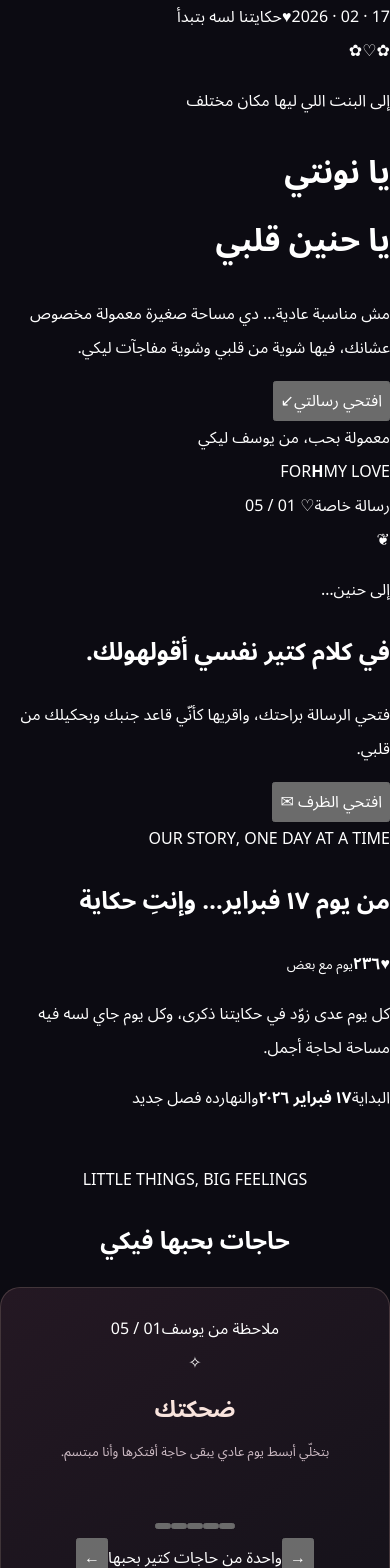
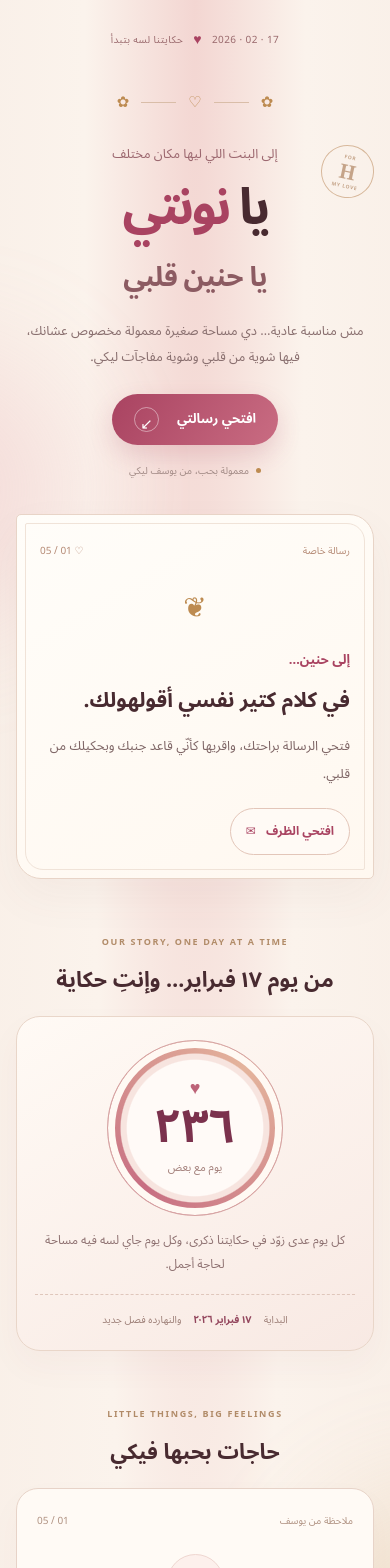
Before and after one commit to 2ed-code/Hansen-gift-from-daddy-, a React (Vite) app: page / in a window 390 px wide. Shown: the top 1568 px of the page. Built offline with nearby package versions, Linux system fonts and the light colour scheme.

Commit message:
Redesign love gift with mobile-first paper and rose theme

```diff
--- a/src/styles.css
+++ b/src/styles.css
@@ -1,128 +1,145 @@
 :root {
-  color-scheme: dark;
   font-family: "Cairo", "Noto Sans Arabic", system-ui, sans-serif;
+  color: #482a30;
+  background: #fbf3ec;
   font-synthesis: none;
   text-rendering: optimizeLegibility;
   -webkit-font-smoothing: antialiased;
-  --ink: #f8f0eb;
-  --muted: #b7a6ad;
-  --rose: #eaa0ad;
-  --rose-light: #ffd5d8;
-  --wine: #6f263d;
-  --gold: #d7b889;
-  --line: rgba(232, 194, 181, .19);
+  --paper: #fffaf5;
+  --cream: #fbf3ec;
+  --ink: #482a30;
+  --muted: #987d7c;
+  --rose: #d8798e;
+  --rose-dark: #a94361;
+  --berry: #762b48;
+  --gold: #bd8b51;
+  --line: #ead8cf;
 }
 * { box-sizing: border-box; }
-html { min-width: 320px; background: #0c0b12; scroll-behavior: smooth; }
-body { margin: 0; min-width: 320px; min-height: 100vh; background: #0c0b12; }
-button { font: inherit; -webkit-tap-highlight-color: transparent; }
-button:focus-visible { outline: 2px solid var(--rose-light); outline-offset: 4px; }
-.page-shell {
-  position: relative; isolation: isolate; min-height: 100svh; overflow: clip;
-  padding: 38px 16px 28px; color: var(--ink);
-  background: radial-gradient(ellipse at 50% 2%, #351a2a 0%, #17111c 36%, #0c0b12 76%);
-}
-.night-glow { position: absolute; z-index: -1; width: 300px; height: 300px; border-radius: 50%; pointer-events: none; opacity: .15; filter: blur(70px); }
-.glow-a { top: 120px; left: -180px; background: #d45e84; }
-.glow-b { top: 780px; right: -190px; background: #d4a86d; }
-.grain { position: absolute; inset: 0; z-index: -1; pointer-events: none; opacity: .06; background-image: radial-gradient(#fff 0.5px, transparent 0.5px); background-size: 7px 7px; mask-image: linear-gradient(to bottom, black, transparent 65%); }
-.intro, .surprise-stage, .reveal-panel, .time-section, .reasons-section, .secret-section, .music-card, .page-footer { width: min(100%, 560px); margin-inline: auto; }
-.intro { text-align: center; padding: 12px 4px 0; }
-.top-label { display: inline-flex; align-items: center; justify-content: center; gap: 9px; color: var(--gold); font: 700 9px/1.4 system-ui, sans-serif; letter-spacing: .22em; }
-.top-label i { width: 20px; height: 1px; background: var(--gold); opacity: .7; }
-.arabic-kicker { margin: 25px 0 3px; color: #d8c4cc; font-size: 13px; }
-.intro h1 { margin: 0; font-size: clamp(46px, 12vw, 76px); font-weight: 900; line-height: 1.28; letter-spacing: -.045em; }
-.intro h1 em { color: transparent; font-style: normal; background: linear-gradient(120deg, #fff2d9 8%, #e8b5b6 48%, #cda56d 90%); -webkit-background-clip: text; background-clip: text; }
-.intro-copy { margin: 8px 0 0; color: var(--muted); font-size: 14px; line-height: 1.9; }
-.surprise-stage { display: grid; place-items: center; min-height: 270px; padding: 4px 0 14px; }
-.envelope-button { position: relative; width: min(300px, 84vw); min-height: 225px; display: flex; flex-direction: column; align-items: center; justify-content: center; gap: 17px; padding: 8px 0 0; border: 0; color: var(--ink); background: transparent; cursor: pointer; }
-.envelope-glow { position: absolute; width: 190px; height: 120px; top: 38px; background: #e68fa71c; filter: blur(32px); border-radius: 50%; transition: opacity .35s ease; }
-.envelope { position: relative; display: block; width: 240px; max-width: 82vw; height: 148px; perspective: 800px; filter: drop-shadow(0 18px 24px #0005); }
-.envelope-back { position: absolute; inset: 0; border: 1px solid #e5c7ad70; border-radius: 8px; background: linear-gradient(140deg, #67404c, #351e2c 72%); }
-.envelope-back::before, .envelope-back::after { content: ""; position: absolute; bottom: 0; width: 0; height: 0; border-top: 78px solid transparent; }
-.envelope-back::before { left: 0; border-right: 120px solid #80515b; }
-.envelope-back::after { right: 0; border-left: 120px solid #59313f; }
-.envelope-paper { position: absolute; z-index: 1; left: 14px; right: 14px; bottom: 8px; height: 120px; display: flex; flex-direction: column; justify-content: center; align-items: center; gap: 9px; padding: 12px; border-radius: 4px; color: #57303d; background: linear-gradient(135deg, #f9e9d8, #e7cbb9); transition: transform .65s cubic-bezier(.2,.8,.2,1); }
-.envelope-paper span { font-size: 10px; letter-spacing: .06em; }
-.envelope-paper b { font-size: 16px; }
-.envelope-flap { position: absolute; z-index: 3; inset: 0 0 auto; height: 0; border-left: 120px solid transparent; border-right: 120px solid transparent; border-top: 92px solid #9c6670; transform-origin: top center; transition: transform .6s ease, filter .6s ease; filter: drop-shadow(0 3px 1px #0002); }
-.wax-seal { position: absolute; z-index: 4; top: 57px; left: 50%; transform: translateX(-50%); width: 43px; height: 43px; display: grid; place-items: center; border: 1px solid #eeb7a5; border-radius: 50%; color: #ffdfc9; background: radial-gradient(circle at 35% 25%, #c8797e, #762d46 72%); box-shadow: 0 3px 12px #1b0d16a6, inset 0 0 0 3px #ffffff13; font: 600 8px/1 system-ui, sans-serif; transition: opacity .2s ease, transform .4s ease; }
-.wax-seal span { margin: 0 1px; color: #ffe1d5; font-size: 12px; }
-.envelope-hint { color: #e2c9d1; font-size: 12px; letter-spacing: .015em; }
-.envelope-button.is-open .envelope-paper { transform: translateY(-68px); }
-.envelope-button.is-open .envelope-flap { transform: rotateX(180deg); }
-.envelope-button.is-open .wax-seal { opacity: 0; transform: translate(-50%, -12px) scale(.75); }
-.envelope-button:active .envelope { transform: scale(.985); }
-.reveal-panel { margin: 0 auto 48px; padding: clamp(23px, 6vw, 38px); border: 1px solid #d5b58e42; border-radius: 20px; background: linear-gradient(145deg, #251923eF, #17121ceF); box-shadow: 0 18px 55px #0003; animation: rise-in .55s ease both; }
-.section-eyebrow { color: var(--gold); font: 700 9px/1.7 system-ui, sans-serif; letter-spacing: .19em; text-align: center; }
-.reveal-panel h2 { margin: 12px 0 18px; color: #ffe5df; font-size: clamp(21px, 5vw, 27px); line-height: 1.65; text-align: center; }
-.reveal-panel p { margin: 13px 0; color: #e0d0d5; font-size: 14px; line-height: 2.1; }
-.letter-end { display: flex; justify-content: space-between; gap: 12px; align-items: center; margin-top: 22px; padding-top: 17px; border-top: 1px solid var(--line); color: var(--rose-light); font-size: 13px; }
-.letter-end b { color: var(--gold); }
-.time-section, .reasons-section { margin-top: 48px; text-align: center; }
-.time-section > h2, .reasons-section > h2 { margin: 9px 0 20px; font-size: clamp(20px, 5vw, 25px); line-height: 1.6; color: #f8e7e6; }
-.counter-card { padding: 25px 18px 20px; border: 1px solid var(--line); border-radius: 20px; background: linear-gradient(135deg, #241823, #17131b); box-shadow: 0 15px 42px #0002, inset 0 1px #fff08; }
-.counter-caption { color: #c6afb8; font-size: 12px; }
-.counter-number { margin: 3px 0 7px; color: transparent; background: linear-gradient(130deg, #fff0d4, #e7adb9 60%, #d4b37c); -webkit-background-clip: text; background-clip: text; font-size: clamp(48px, 12vw, 68px); font-weight: 900; line-height: 1.35; font-variant-numeric: tabular-nums; }
-.counter-number small { font-size: 16px; font-weight: 600; }
-.counter-date { display: flex; flex-wrap: wrap; align-items: center; justify-content: center; gap: 9px; color: #cdbbc4; font-size: 11px; }
-.counter-date span { color: var(--rose); }
-.counter-progress { height: 3px; margin: 22px 0 12px; border-radius: 4px; overflow: hidden; background: #ffffff0c; }
-.counter-progress span { display: block; height: 100%; border-radius: inherit; background: linear-gradient(90deg, var(--wine), var(--rose), var(--gold)); transition: width .5s ease; }
-.counter-footnote { color: #9f8b95; font-size: 11px; }
-.reason-card { padding: 24px 20px 18px; border: 1px solid var(--line); border-radius: 20px; background: linear-gradient(145deg, #241823, #15121a); animation: soft-in .25s ease both; }
-.reason-number { color: #a9939f; font: 700 9px/1.5 system-ui, sans-serif; letter-spacing: .18em; }
-.reason-symbol { display: block; margin: 13px 0 4px; color: var(--rose); font-size: 30px; }
-.reason-card h3 { margin: 5px 0; color: #f9e4dd; font-size: 23px; }
-.reason-card p { min-height: 48px; margin: 6px 0 16px; color: #cdbbc4; font-size: 13px; line-height: 1.9; }
-.reason-controls { display: flex; justify-content: center; align-items: center; gap: 22px; color: #a9939f; font-size: 11px; }
-.reason-controls button { width: 36px; height: 36px; border: 1px solid var(--line); border-radius: 50%; color: var(--gold); background: #ffffff06; cursor: pointer; }
-.reason-controls button:active { transform: scale(.94); }
-.secret-section { margin-top: 28px; }
-.secret-toggle { display: flex; align-items: center; gap: 13px; width: 100%; min-height: 76px; padding: 14px 16px; text-align: right; color: var(--ink); border: 1px solid #d6a4b12e; border-radius: 17px; background: linear-gradient(110deg, #271a26, #17131c); cursor: pointer; }
-.secret-icon { flex: 0 0 43px; height: 43px; display: grid; place-items: center; border: 1px solid #eaa0ad4a; border-radius: 13px; color: var(--rose); background: #eaa0ad0b; font-size: 22px; }
-.secret-toggle > span:nth-child(2) { flex: 1; display: flex; flex-direction: column; gap: 4px; }
-.secret-toggle b { font-size: 13px; }
-.secret-toggle small { color: #a994a0; font-size: 11px; }
-.secret-arrow { color: var(--gold); font-size: 23px; }
-.secret-note { margin-top: 10px; padding: 21px; border: 1px solid var(--line); border-radius: 16px; color: #dfcdd4; background: #1a151e; animation: rise-in .35s ease both; }
-.secret-star { display: block; color: var(--gold); text-align: center; font-size: 23px; }
-.secret-note p { margin: 10px 0; font-size: 13px; line-height: 2.1; }
-.secret-note b { display: block; margin-top: 12px; color: var(--rose-light); text-align: center; font-size: 12px; }
-.music-card { display: flex; align-items: center; gap: 13px; margin-top: 28px; padding: 14px; border: 1px solid var(--line); border-radius: 17px; background: #1a151e; }
-.vinyl { flex: 0 0 47px; height: 47px; display: grid; place-items: center; border: 1px solid #e8c58b54; border-radius: 50%; color: #f3c6d1; background: repeating-radial-gradient(circle, #33232e 0 5px, #211823 6px 9px); }
-.vinyl span { display: grid; place-items: center; width: 18px; height: 18px; border-radius: 50%; color: #ffdfd8; background: #87475e; font-size: 11px; }
-.vinyl.spinning { animation: spin 5s linear infinite; }
-.music-copy { flex: 1; display: flex; flex-direction: column; gap: 4px; }
-.music-copy b { color: #f4e3e5; font-size: 13px; }
-.music-copy small { color: #a994a0; font-size: 10px; }
-.play-button { flex: 0 0 42px; width: 42px; height: 42px; border: 1px solid #e8c58b6e; border-radius: 50%; color: #21151f; background: linear-gradient(135deg, #f4d6c0, #dba4b1); cursor: pointer; }
-.music-error { width: min(100%, 560px); margin: 10px auto; color: #ffcad5; font-size: 12px; text-align: center; }
-.page-footer { padding: 40px 0 18px; text-align: center; }
-.footer-mark { color: var(--gold); font: 700 14px/1.4 system-ui, sans-serif; letter-spacing: .08em; }
-.footer-mark span { color: var(--rose); padding: 0 5px; }
-.page-footer p { margin: 7px 0; color: #c3adb7; font-size: 12px; }
-.page-footer small { color: #766773; font: 10px/1.6 system-ui, sans-serif; letter-spacing: .04em; }
-.heart-rain { position: fixed; inset: 0; z-index: 10; overflow: hidden; pointer-events: none; }
-.falling-heart { position: absolute; top: -24px; color: var(--rose-light); text-shadow: 0 0 12px #eaa0ad77; animation: fall 2.3s ease-in forwards; }
-@keyframes fall { 0% { transform: translateY(0) rotate(0); opacity: 0; } 15% { opacity: .9; } 100% { transform: translateY(85vh) rotate(80deg); opacity: 0; } }
-@keyframes rise-in { from { opacity: 0; transform: translateY(12px); } to { opacity: 1; transform: translateY(0); } }
-@keyframes soft-in { from { opacity: .5; transform: translateY(4px); } to { opacity: 1; transform: translateY(0); } }
-@keyframes spin { to { transform: rotate(360deg); } }
+html { min-width: 320px; background: var(--cream); scroll-behavior: smooth; }
+body { margin: 0; min-width: 320px; min-height: 100vh; background: var(--cream); }
+button { font: inherit; cursor: pointer; -webkit-tap-highlight-color: transparent; }
+button:focus-visible, a:focus-visible { outline: 3px solid #c46b83; outline-offset: 4px; }
+.love-page { position: relative; isolation: isolate; overflow: clip; min-height: 100svh; padding: 0 16px 30px; background: radial-gradient(ellipse at 50% 0%, #f3d6d2 0%, #fbf3ec 40%, #f8eee6 100%); }
+.ambient { position: absolute; z-index: -1; width: 260px; height: 260px; border-radius: 50%; pointer-events: none; filter: blur(65px); opacity: .27; }
+.ambient-one { top: 360px; left: -190px; background: #e7a4af; }
+.ambient-two { top: 1500px; right: -180px; background: #d8b47c; }
+.hero, .letter-section, .counter-section, .reasons-section, .surprise-section, .quiz-section, .heart-section, .music-section, .footer { width: min(100%, 530px); margin-inline: auto; }
+.hero { position: relative; padding: 25px 0 29px; text-align: center; }
+.hero-topline { display: flex; justify-content: center; align-items: center; gap: 10px; color: #9a6a6d; font-size: 10px; letter-spacing: .04em; }
+.top-heart { color: var(--rose-dark); font-size: 14px; }
+.hero-ornament { display: flex; align-items: center; justify-content: center; gap: 12px; margin: 32px 0 22px; color: var(--gold); font-size: 15px; }
+.hero-ornament i { width: 35px; height: 1px; background: #d9bda8; }
+.hero-kicker { margin: 0 0 9px; color: #9b666e; font-size: 13px; }
+.hero h1 { margin: 0; color: var(--ink); font-size: clamp(46px, 13vw, 73px); font-weight: 900; line-height: 1.22; letter-spacing: -.055em; }
+.hero h1 em { color: var(--rose-dark); font-style: normal; }
+.hero h1 span { display: inline-block; margin-top: 5px; color: #8c5b62; font-size: .55em; font-weight: 700; letter-spacing: -.025em; }
+.hero-description { max-width: 340px; margin: 17px auto 23px; color: #886e6e; font-size: 13px; line-height: 2.05; }
+.primary-button { display: inline-flex; align-items: center; justify-content: center; gap: 18px; min-height: 51px; padding: 0 22px; border: 0; border-radius: 999px; color: white; background: linear-gradient(120deg, #a94361, #c96c82); box-shadow: 0 10px 24px #a943612e; font-size: 13px; font-weight: 800; transition: transform .18s ease, box-shadow .18s ease; }
+.primary-button:active, .gift-button:active, .big-heart-button:active { transform: scale(.97); }
+.primary-button b { display: grid; place-items: center; width: 25px; height: 25px; border: 1px solid #ffffff70; border-radius: 50%; font-size: 15px; }
+.hero-footnote { display: flex; align-items: center; justify-content: center; gap: 7px; margin-top: 15px; color: #a28b86; font-size: 10px; }
+.tiny-dot { width: 5px; height: 5px; border-radius: 50%; background: var(--gold); }
+.hero-stamp { position: absolute; top: 145px; right: max(0px, calc((100% - 460px) / 2)); display: flex; flex-direction: column; align-items: center; justify-content: center; width: 53px; height: 53px; border: 1px solid #caa27d; border-radius: 50%; color: #b18764; opacity: .72; transform: rotate(12deg); }
+.hero-stamp span { font: 700 5px/1.4 system-ui, sans-serif; letter-spacing: .13em; }
+.hero-stamp b { font: 700 20px/1.1 Georgia, serif; }
+.letter-section { margin-top: 4px; }
+.letter-card { position: relative; padding: 25px 23px 23px; border: 1px solid #e8d4c7; border-radius: 5px 25px 5px 25px; background: linear-gradient(150deg, #fffdf9, #fff8f0); box-shadow: 0 18px 45px #74464a0d; }
+.letter-card::before { content: ""; position: absolute; inset: 8px; border: 1px solid #f0e3d8; border-radius: 2px 18px 2px 18px; pointer-events: none; }
+.letter-top { position: relative; display: flex; justify-content: space-between; color: #b58a75; font-size: 10px; }
+.letter-flower { position: relative; margin: 18px 0 8px; color: #bd8b51; text-align: center; font-size: 28px; }
+.letter-label { position: relative; margin: 7px 0; color: var(--rose-dark); font-size: 13px; font-weight: 800; }
+.letter-card h2 { position: relative; margin: 9px 0 14px; color: var(--ink); font-size: clamp(20px, 5.4vw, 25px); line-height: 1.7; }
+.letter-card > p:not(.letter-label) { position: relative; margin: 12px 0; color: #7e6565; font-size: 13px; line-height: 2.15; }
+.letter-signoff { position: relative; display: flex; justify-content: space-between; align-items: center; gap: 10px; margin-top: 21px; padding-top: 16px; border-top: 1px dashed #e5cfc3; color: #9c7d73; font-size: 12px; }
+.letter-signoff strong { color: var(--rose-dark); font-size: 14px; }
+.outline-button { position: relative; display: inline-flex; align-items: center; gap: 10px; margin-top: 7px; padding: 10px 15px; border: 1px solid #e3c6b9; border-radius: 999px; color: var(--rose-dark); background: #fffaf5; font-size: 12px; font-weight: 700; }
+.text-button { position: relative; display: block; margin: 15px auto 0; padding: 7px 12px; border: 0; color: var(--rose-dark); background: transparent; font-size: 11px; font-weight: 800; }
+.counter-section, .reasons-section, .surprise-section, .quiz-section, .heart-section, .music-section { margin-top: 44px; }
+.section-heading { margin-bottom: 18px; text-align: center; }
+.section-heading > span { color: #b18b68; font: 700 9px/1.6 system-ui, sans-serif; letter-spacing: .18em; }
+.section-heading h2 { margin: 6px 0 0; color: var(--ink); font-size: clamp(20px, 5.5vw, 25px); font-weight: 900; line-height: 1.65; }
+.counter-panel { padding: 23px 18px 20px; border: 1px solid #e9d6c9; border-radius: 24px; background: linear-gradient(150deg, #fffaf5, #f8e9e3); text-align: center; box-shadow: 0 15px 35px #7a3a4b0a; }
+.counter-ring { display: flex; flex-direction: column; align-items: center; justify-content: center; width: 176px; height: 176px; margin: 0 auto 12px; border: 1px solid #d6a4a3; border-radius: 50%; background: radial-gradient(circle, #fffaf7 55%, #f7e4df 56%, #f7e4df 60%, transparent 61%), conic-gradient(from 220deg, #c76e82, #e4b49c, #c76e82); box-shadow: inset 0 0 0 7px #fff9f3; }
+.counter-heart { color: #bd6378; font-size: 18px; line-height: 1.2; }
+.counter-ring strong { color: #7b314d; font-size: 47px; font-weight: 900; line-height: 1.2; font-variant-numeric: tabular-nums; }
+.counter-ring small { color: #a17d78; font-size: 11px; }
+.counter-panel > p { max-width: 310px; margin: 13px auto 17px; color: #8d7070; font-size: 12px; line-height: 2; }
+.counter-meta { display: flex; flex-wrap: wrap; align-items: center; justify-content: center; gap: 7px 12px; padding-top: 14px; border-top: 1px dashed #dfc6bb; color: #9c7e76; font-size: 10px; }
+.counter-meta b { color: #93465d; }
+.reason-card { padding: 21px 20px 18px; border: 1px solid #e7d3c8; border-radius: 22px; background: #fffaf5; box-shadow: 0 14px 35px #7a3a4b08; animation: card-in .24s ease both; }
+.reason-card-head { display: flex; justify-content: space-between; color: #b09282; font-size: 10px; }
+.reason-icon { display: grid; place-items: center; width: 57px; height: 57px; margin: 23px auto 10px; border: 1px solid #efd6d0; border-radius: 50%; color: var(--rose-dark); background: #fdf0ec; font-size: 28px; }
+.reason-card h3 { margin: 0; color: var(--ink); text-align: center; font-size: 24px; }
+.reason-card > p { min-height: 54px; max-width: 320px; margin: 7px auto 18px; color: #8d7170; text-align: center; font-size: 13px; line-height: 2; }
+.reason-progress { display: flex; justify-content: center; gap: 6px; margin: 10px 0 17px; }
+.reason-progress button { width: 6px; height: 6px; padding: 0; border: 0; border-radius: 99px; background: #e7cfc7; transition: width .2s ease, background .2s ease; }
+.reason-progress button.active { width: 22px; background: var(--rose-dark); }
+.reason-actions { display: flex; justify-content: space-between; align-items: center; padding-top: 13px; border-top: 1px solid #f0e2da; color: #ad9387; font-size: 10px; }
+.round-button { width: 34px; height: 34px; border: 1px solid #ead4ca; border-radius: 50%; color: #a54e65; background: #fffdfa; font-size: 17px; }
+.section-description { margin: -5px 0 17px; color: #927774; text-align: center; font-size: 12px; line-height: 1.9; }
+.gift-button { display: flex; flex-direction: column; align-items: center; justify-content: center; gap: 7px; width: 100%; min-height: 170px; padding: 22px; border: 1px solid #d9b9a7; border-radius: 24px; color: #fffaf5; background: radial-gradient(circle at 50% 0%, #a85069, #742e4a 75%); box-shadow: 0 16px 34px #762b4822; transition: transform .18s ease; }
+.gift-emoji { font-size: 44px; filter: drop-shadow(0 6px 9px #30101c55); }
+.gift-button > span:nth-child(2) { font-size: 15px; font-weight: 900; }
+.gift-button small { color: #f0d7d5; font-size: 10px; }
+.surprise-reveal { position: relative; margin-top: 13px; padding: 23px 20px; border: 1px solid #e7d1c3; border-radius: 20px; background: #fffaf5; text-align: center; animation: card-in .3s ease both; }
+.surprise-sparkle { color: var(--gold); font-size: 25px; }
+.surprise-reveal h3 { margin: 8px 0; color: #903c58; font-size: 19px; }
+.surprise-reveal p { margin: 0; color: #856a6b; font-size: 13px; line-height: 2; }
+.quiz-card { padding: 22px 18px; border: 1px solid #e8d5ca; border-radius: 22px; background: #fffaf5; }
+.quiz-number { color: #b38a70; font-size: 10px; }
+.quiz-card h3 { margin: 9px 0 16px; color: var(--ink); font-size: 16px; line-height: 1.8; }
+.quiz-options { display: grid; gap: 9px; }
+.quiz-options button { display: flex; align-items: center; justify-content: space-between; gap: 12px; min-height: 45px; padding: 10px 13px; border: 1px solid #ead8cf; border-radius: 13px; color: #7f6262; background: #fffdf9; text-align: right; font-size: 12px; }
+.quiz-options button span { color: #bd8b51; font-size: 17px; }
+.quiz-options button.chosen { border-color: #cb8493; color: #913f59; background: #fff0f0; }
+.quiz-feedback { margin: 14px 0 0; padding: 11px 12px; border-radius: 12px; color: #9d5462; background: #fae9e7; font-size: 12px; line-height: 1.9; animation: card-in .2s ease both; }
+.quiz-feedback.correct { color: #6c6a3d; background: #f5f0da; }
+.heart-card { padding: 24px 18px; border: 1px solid #e8d4c9; border-radius: 24px; background: linear-gradient(150deg, #fffaf5, #f7e5e1); text-align: center; }
+.heart-card-eyebrow { color: #b08b6f; font-size: 10px; }
+.heart-card h2 { margin: 8px 0 4px; color: var(--ink); font-size: 21px; }
+.heart-card > p { color: #927674; font-size: 12px; line-height: 1.8; }
+.big-heart-button { display: grid; place-items: center; width: 82px; height: 82px; margin: 17px auto 12px; border: 0; border-radius: 50%; color: #fff9f5; background: radial-gradient(circle at 35% 25%, #e79aaa, #ac3e60 78%); box-shadow: 0 9px 22px #a9436138, inset 0 2px 4px #ffffff50; font-size: 37px; transition: transform .18s ease; }
+.heart-count { display: flex; flex-direction: column; gap: 2px; color: #8d3654; font-size: 19px; font-weight: 900; }
+.heart-count span { color: #a78a81; font-size: 10px; font-weight: 500; }
+.heart-milestone { color: #a94361 !important; font-weight: 800; }
+.music-card { display: flex; align-items: center; gap: 12px; padding: 15px; border: 1px solid #e5d0c5; border-radius: 19px; background: #fffaf5; }
+.record { display: grid; flex: 0 0 51px; place-items: center; width: 51px; height: 51px; border: 1px solid #c4a28d; border-radius: 50%; background: repeating-radial-gradient(circle, #5e3947 0 3px, #3c2632 4px 6px); box-shadow: 0 3px 8px #60313c1a; }
+.record span { display: grid; place-items: center; width: 19px; height: 19px; border-radius: 50%; color: white; background: #c9798b; font-size: 11px; }
+.record-playing { animation: rotate-record 5s linear infinite; }
+.music-info { display: flex; flex: 1; min-width: 0; flex-direction: column; gap: 4px; }
+.music-info strong { color: var(--ink); font-size: 12px; }
+.music-info span { color: #997d78; font-size: 10px; line-height: 1.7; }
+.music-info small { color: #b29a8e; font-size: 9px; line-height: 1.6; }
+.music-toggle { flex: 0 0 40px; width: 40px; height: 40px; border: 0; border-radius: 50%; color: white; background: linear-gradient(135deg, #b6506c, #8a3454); font-size: 14px; }
+.music-error { color: #a94361; font-size: 11px; line-height: 1.8; text-align: center; }
+.music-credit { color: #ad9387; text-align: center; font-size: 9px; line-height: 1.8; }
+.music-credit a, .music-error a { color: #9b425d; }
+.footer { padding: 39px 0 18px; text-align: center; }
+.footer-flourish { color: #bf9365; font-size: 16px; }
+.footer p { margin: 10px 0 3px; color: #987c75; font-size: 12px; }
+.footer strong { color: #913d58; font-size: 14px; }
+.footer small { display: block; margin-top: 10px; color: #b49b8e; font: 10px/1.7 system-ui, sans-serif; }
+.back-top { margin-top: 17px; padding: 8px 13px; border: 1px solid #e5d0c5; border-radius: 999px; color: #9c5367; background: #fffaf5; font-size: 10px; }
+.confetti-layer { position: fixed; inset: 0; z-index: 20; overflow: hidden; pointer-events: none; }
+.confetti-layer i { position: absolute; top: -15px; width: 7px; height: 12px; border-radius: 2px; animation: confetti-fall 1.65s ease-in forwards; }
+@keyframes confetti-fall { 0% { transform: translateY(0) rotate(0); opacity: 0; } 12% { opacity: 1; } 100% { transform: translateY(100svh) rotate(520deg); opacity: 0; } }
+@keyframes card-in { from { opacity: .45; transform: translateY(7px); } to { opacity: 1; transform: translateY(0); } }
+@keyframes rotate-record { to { transform: rotate(360deg); } }
 @media (min-width: 760px) {
-  .page-shell { padding-top: 52px; }
-  .surprise-stage { min-height: 300px; }
-  .envelope { transform: scale(1.08); }
+  .love-page { padding-top: 12px; }
+  .hero { padding-top: 30px; }
+  .hero-stamp { right: calc((100% - 450px) / 2); }
 }
 @media (max-width: 380px) {
-  .page-shell { padding: 28px 12px 20px; }
-  .arabic-kicker { font-size: 12px; }
-  .intro-copy { font-size: 12px; }
-  .surprise-stage { min-height: 250px; }
-  .envelope { transform: scale(.91); }
-  .envelope-button.is-open .envelope { transform: scale(.91); }
-  .reveal-panel { padding: 22px 17px; }
-  .counter-card { padding-inline: 12px; }
+  .love-page { padding-inline: 12px; }
+  .hero { padding-top: 20px; }
+  .hero-stamp { top: 135px; right: 0; width: 43px; height: 43px; }
+  .hero-stamp b { font-size: 16px; }
+  .letter-card { padding: 20px 16px; }
+  .counter-panel { padding-inline: 12px; }
+  .music-card { gap: 9px; padding: 12px; }
+  .record { flex-basis: 43px; width: 43px; height: 43px; }
 }
 @media (prefers-reduced-motion: reduce) {
   *, *::before, *::after { animation-duration: .01ms !important; animation-iteration-count: 1 !important; scroll-behavior: auto !important; transition-duration: .01ms !important; }
```
